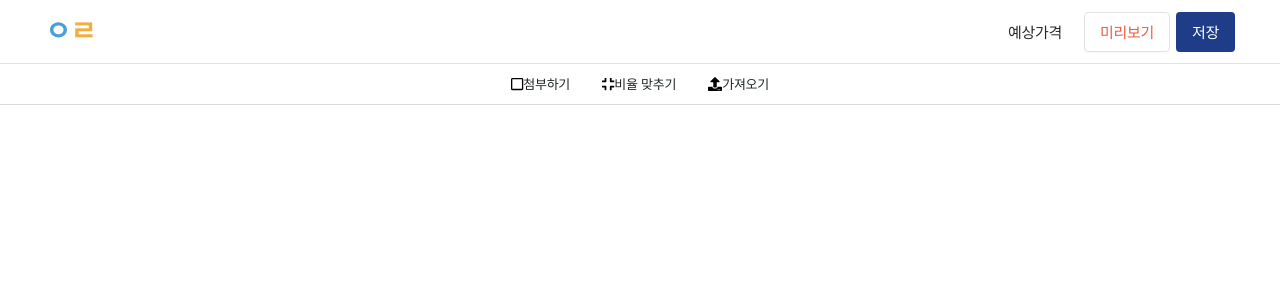
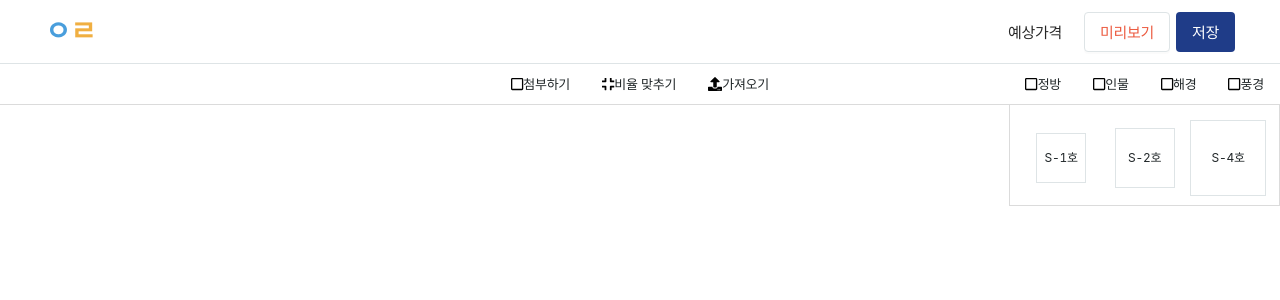
Before and after one commit to mecanvas/early-front, a Next.js app: page /tool/single in a window 1280 px wide. Shown: the top 300 px of the page. Built offline with nearby package versions, Linux system fonts and the light colour scheme; a web font is replaced by a local one.

Commit message:
액자버튼 클릭시 액자 리스트 렌더링

```diff
--- a/src/components/tool/single/SingleTool.tsx
+++ b/src/components/tool/single/SingleTool.tsx
@@ -1,4 +1,4 @@
-import React, { useCallback, useEffect, useRef, useState } from 'react';
+import React, { useCallback, useEffect, useMemo, useRef, useState } from 'react';
 import styled from '@emotion/styled';
 import ToolHeader from '../ToolHeader';
 import { Button } from 'antd';
@@ -17,6 +17,9 @@ import { ResizeCmd } from 'src/interfaces/ToolInterface';
 import { getOriginRatio } from 'src/utils/getOriginRatio';
 import { theme } from 'src/style/theme';
 import { filterOverMaxHeight } from 'src/utils/filterOverMaxHeight';
+import { frameSize } from 'src/constants';
+import { FrameSizeName } from '../divided/DividedToolStyle';
+import { replacePx } from 'src/utils/replacePx';
 
 const SingleToolFactory = styled.div`
   display: flex;
@@ -86,6 +89,33 @@ const SingleImageCanvas = styled.div<{ clicked: boolean }>`
   }
 `;
 
+const SingleFrameListWrapper = styled.div`
+  position: absolute;
+  display: flex;
+  flex-direction: column;
+  right: 0;
+  top: 64px;
+`;
+
+const SingleFrameListGrid = styled.div`
+  display: grid;
+  grid-template-columns: repeat(3, 1fr);
+  border: 1px solid #dbdbdb;
+  justify-content: center;
+  align-items: center;
+  padding: 0.6em;
+`;
+
+const SingleFrameList = styled.div<{ width: string; height: string }>`
+  position: relative;
+  cursor: pointer;
+  margin: 0 auto;
+  margin-top: 0.4em;
+  width: ${({ width }) => `${replacePx(width) / 4}px`};
+  height: ${({ height }) => `${replacePx(height) / 4}px`};
+  border: 1px solid ${({ theme }) => theme.color.gray300};
+`;
+
 const SingleTool = () => {
   const singleCanvasFrameWrapperRef = useRef<HTMLDivElement>(null);
   const singleCanvasFrameRef = useRef<HTMLCanvasElement>(null);
@@ -108,6 +138,9 @@ const SingleTool = () => {
   const [singleFrameWidth, setSingleFrameWidth] = useState(0);
   const [singleFrameHeight, setSingleFrameHeight] = useState(0);
 
+  const [frameAttributes, setFrameAttributes] = useState<any>('정방');
+  const frameList = useMemo(() => frameSize().filter((lst) => lst.attribute === frameAttributes), [frameAttributes]);
+
   // const [cursorX, cursorY] = useGetCursorPosition(isMovingImage);
   const [emptyX] = useGlobalState<number>('emptyX');
   const [emptyY] = useGlobalState<number>('emptyY');
@@ -116,6 +149,16 @@ const SingleTool = () => {
     const x = event.clientX;
     const y = event.clientY;
     return [x, y];
+  }, []);
+
+  const handleSelectFrame = useCallback((e) => {}, []);
+
+  const handleGetFrameAttribute = useCallback((e) => {
+    const { value } = e.currentTarget;
+    console.log(value);
+    if (value) {
+      setFrameAttributes(value);
+    }
   }, []);
 
   const handleToImageInWrapper = useCallback(
@@ -285,6 +328,39 @@ const SingleTool = () => {
           </Button>
         </Upload>
       </SingleToolFactory>
+      <SingleFrameListWrapper>
+        <div>
+          <Button type="text" onClick={handleGetFrameAttribute} value="정방">
+            <FontAwesomeIcon icon={faSquare} />
+            <small>정방</small>
+          </Button>
+          <Button type="text" onClick={handleGetFrameAttribute} value="인물">
+            <FontAwesomeIcon icon={faSquare} />
+            <small>인물</small>
+          </Button>
+          <Button type="text" onClick={handleGetFrameAttribute} value="해경">
+            <FontAwesomeIcon icon={faSquare} />
+            <small>해경</small>
+          </Button>
+          <Button type="text" onClick={handleGetFrameAttribute} value="풍경">
+            <FontAwesomeIcon icon={faSquare} />
+            <small>풍경</small>
+          </Button>
+        </div>
+        <SingleFrameListGrid>
+          {frameList.map((lst, index) => (
+            <SingleFrameList
+              key={index}
+              data-value={lst.name}
+              data-attribute={lst.attribute}
+              {...lst.size}
+              onClick={handleSelectFrame}
+            >
+              <FrameSizeName>{lst.name}</FrameSizeName>
+            </SingleFrameList>
+          ))}
+        </SingleFrameListGrid>
+      </SingleFrameListWrapper>
 
       {/* 사진이 들어갈 액자  */}
       <SingleCanvasFrameWrapper
--- a/src/constants/index.ts
+++ b/src/constants/index.ts
@@ -1,3 +1,6 @@
+import { FrameSize } from 'src/interfaces/ToolInterface';
+import { cmToPx } from 'src/utils/cmToPx';
+
 export const MAX_HEIGHT = 1000;
 
 //  1_000_000  = 1MB
@@ -11,3 +14,86 @@ export const API_URL =
 export const exceptionRoutes = ['/tool/divided', '/tool/single', '/404'];
 
 export const S3_URL = 'https://mecanvas-assets.s3.ap-northeast-2.amazonaws.com/assets';
+
+export const frameSize = (changeVertical?: boolean): FrameSize[] => [
+  {
+    name: 'S-1호',
+    attribute: '정방',
+    cm: '16cm X 16cm',
+    size: {
+      width: `${cmToPx(16)}px`,
+      height: `${cmToPx(16)}px`,
+    },
+    price: 55000,
+  },
+  {
+    name: 'S-2호',
+    attribute: '정방',
+    cm: '19cm X 19cm',
+    size: {
+      width: `${cmToPx(19)}px`,
+      height: `${cmToPx(19)}px`,
+    },
+    price: 40000,
+  },
+  {
+    name: 'S-4호',
+    attribute: '정방',
+    cm: '24cm X 24cm',
+    size: {
+      width: `${cmToPx(24)}px`,
+      height: `${cmToPx(24)}px`,
+    },
+    price: 30000,
+  },
+  {
+    name: 'P-2호',
+    attribute: '풍경',
+    cm: !changeVertical ? '16cm X 25.8cm' : '25.8cm X 16cm',
+    size: {
+      width: `${cmToPx(!changeVertical ? 16 : 25.8)}px`,
+      height: `${cmToPx(!changeVertical ? 25.8 : 16)}px`,
+    },
+    price: 30000,
+  },
+  {
+    name: 'P-4호',
+    attribute: '풍경',
+    cm: !changeVertical ? '21.2cm X 33.3cm' : '33.3cm X 21.2cm',
+    size: {
+      width: `${cmToPx(!changeVertical ? 21.2 : 33.3)}px`,
+      height: `${cmToPx(!changeVertical ? 33.3 : 21.2)}px`,
+    },
+    price: 30000,
+  },
+  {
+    name: 'F-2호',
+    attribute: '인물',
+    cm: !changeVertical ? '18cm X 25.8cm' : '25.8cm X 18cm',
+    size: {
+      width: `${cmToPx(!changeVertical ? 18 : 25.8)}px`,
+      height: `${cmToPx(!changeVertical ? 25.8 : 18)}px`,
+    },
+    price: 40000,
+  },
+  {
+    name: 'F-4호',
+    attribute: '인물',
+    cm: !changeVertical ? '24cm X 33.3cm' : '33.3cm X 24cm',
+    size: {
+      width: `${cmToPx(!changeVertical ? 24 : 33.3)}px`,
+      height: `${cmToPx(!changeVertical ? 33.3 : 24)}px`,
+    },
+    price: 40000,
+  },
+  {
+    name: 'M-4호',
+    attribute: '해경',
+    cm: !changeVertical ? '19cm X 33.3cm' : '33.3cm X 19cm',
+    size: {
+      width: `${cmToPx(!changeVertical ? 19 : 33.3)}px`,
+      height: `${cmToPx(!changeVertical ? 33.3 : 19)}px`,
+    },
+    price: 30000,
+  },
+];
```
